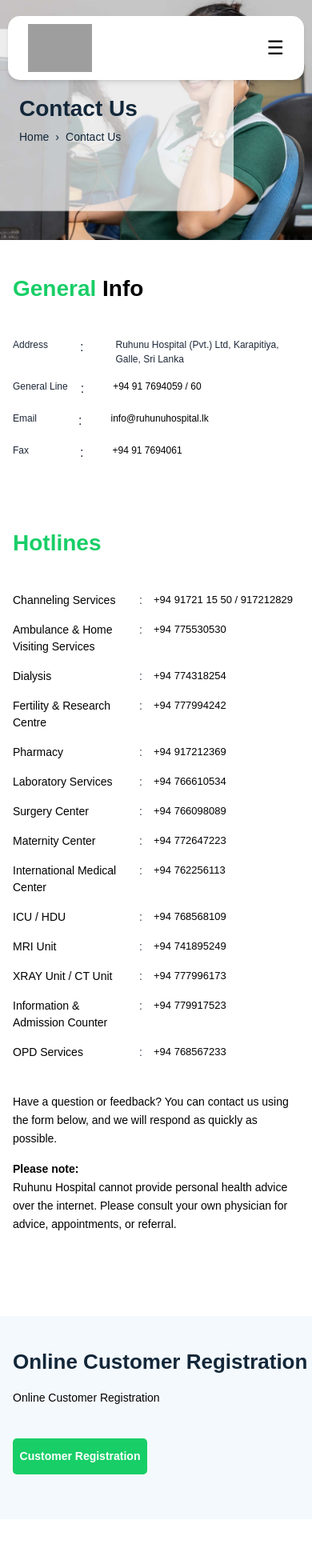
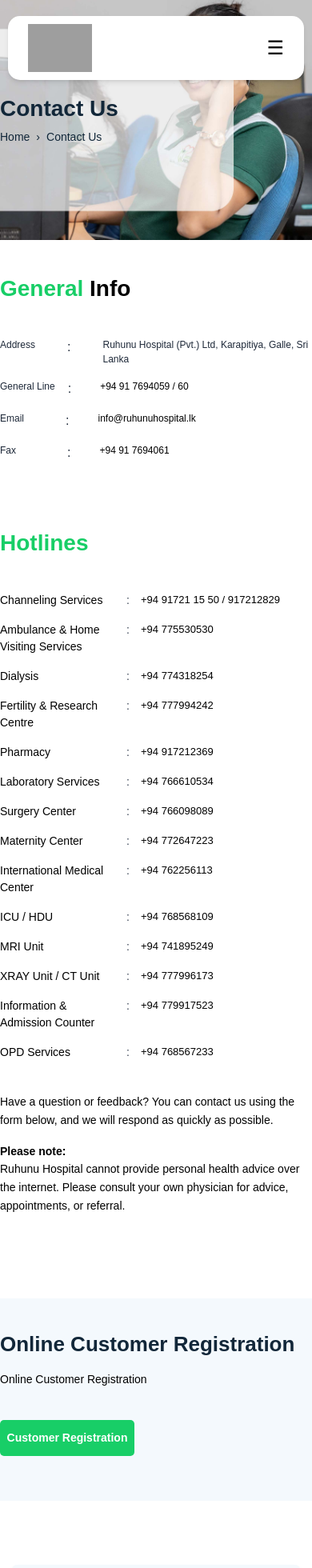
Before and after one commit to niro121/ruhunu-website-next-frontend, a Next.js app: page /contact-us in a window 390 px wide. Shown: the top 1960 px of the page at 80% size. Built offline with nearby package versions, Linux system fonts and the light colour scheme; grey boxes are pictures that could not be loaded.

Commit message:
fix some padding issues in this page

```diff
--- a/src/components/common/banner1.tsx
+++ b/src/components/common/banner1.tsx
@@ -17,7 +17,7 @@
 }: Banner1Props) {
   return (
     <section
-      className={`flex flex-col bg-[#f4f9fd] xl:py-20 xl:px-32 px-4 py-10 xl:mt-16 mt-16 ${className}`}
+      className={`flex flex-col bg-[#f4f9fd] xl:py-20 xl:px-32 lg:px-30 md:px-16 sm:px-4 py-10 xl:mt-16 mt-16 ${className}`}
     >
       <div className="grid grid-cols-12 gap-10 items-center">
         {/* Left Content */}
--- a/src/components/contact-us/contactform.tsx
+++ b/src/components/contact-us/contactform.tsx
@@ -30,8 +30,8 @@
   };
 
   return (
-    <div className="flex justify-center items-center xl:py-16 mt-16 ml-6 mr-6">
-      <div className="bg-[#f4f9fd] shadow-md rounded-md xl:w-[900px] xl:h-[930px] w-auto h-[930px] xl:p-20 p-5">
+    <div className="flex justify-center items-center xl:py-16 py-10 mt-10 ml-6 mr-6">
+      <div className="bg-[#f4f9fd] shadow-md rounded-md xl:w-[900px] xl:h-[930px] w-auto h-[830px] xl:p-20 p-5">
         <h2 className="text-center xl:text-[40px] text-[28px] font-extrabold text-[#0b2139] mb-14">
           Contact Us Form
         </h2>
--- a/src/components/contact-us/contactinfo.tsx
+++ b/src/components/contact-us/contactinfo.tsx
@@ -3,7 +3,7 @@
 
 export default function ContactInfo() {
   return (
-    <section className="xl:px-32 px-4 xl:py-16 py-10">
+    <section className="xl:px-32 lg:px-30 md:px-16 sm:px-4 xl:py-16 py-10">
       {/* Heading */}
       <h1 className="xl:text-[40px] text-[28px] font-extrabold text-[#18CE67] mb-10">
         General <span className="text-black">Info</span>
--- a/src/components/contact-us/hotlineinfo.tsx
+++ b/src/components/contact-us/hotlineinfo.tsx
@@ -20,7 +20,7 @@
   ];
 
   return (
-    <section className="xl:px-32 px-4 xl:py-12 py-10">
+    <section className="xl:px-32 lg:px-30 md:px-16 sm:px-4 xl:py-12 py-10">
       {/* Heading */}
       <h1 className="xl:text-[40px] text-[28px] font-extrabold text-[#18CE67] mb-10">
         Hotlines
--- a/src/components/global/banner.tsx
+++ b/src/components/global/banner.tsx
@@ -5,13 +5,13 @@
 
 interface BreadcrumbItem {
   label: string;
-  href?: string; // if present → link, else just text
+  href?: string;
 }
 
 interface BannerProps {
   title: string;
-  backgroundImage?: string; // Desktop background
-  mobileBackgroundImage?: string; // Mobile background
+  backgroundImage?: string;
+  mobileBackgroundImage?: string;
   breadcrumbs?: BreadcrumbItem[];
 }
 
@@ -50,7 +50,7 @@
       </div>
 
       {/* Content */}
-      <div className="relative z-10 w-full xl:px-32 px-6 flex flex-col justify-center h-full">
+      <div className="relative z-10 w-full xl:px-32 lg:px-30 md:px-16 sm:px-6 flex flex-col justify-center h-full">
         <h1 className="font-extrabold text-[#122739] text-[28px] xl:text-[48px] leading-tight">
           {title}
         </h1>
```
